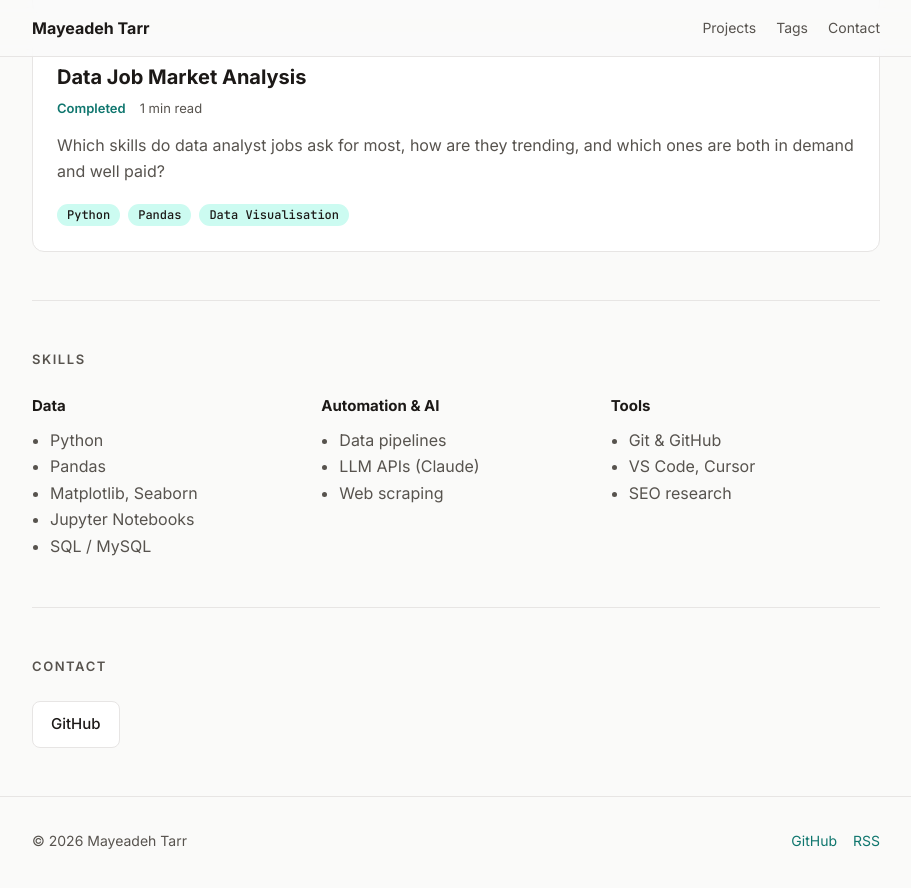
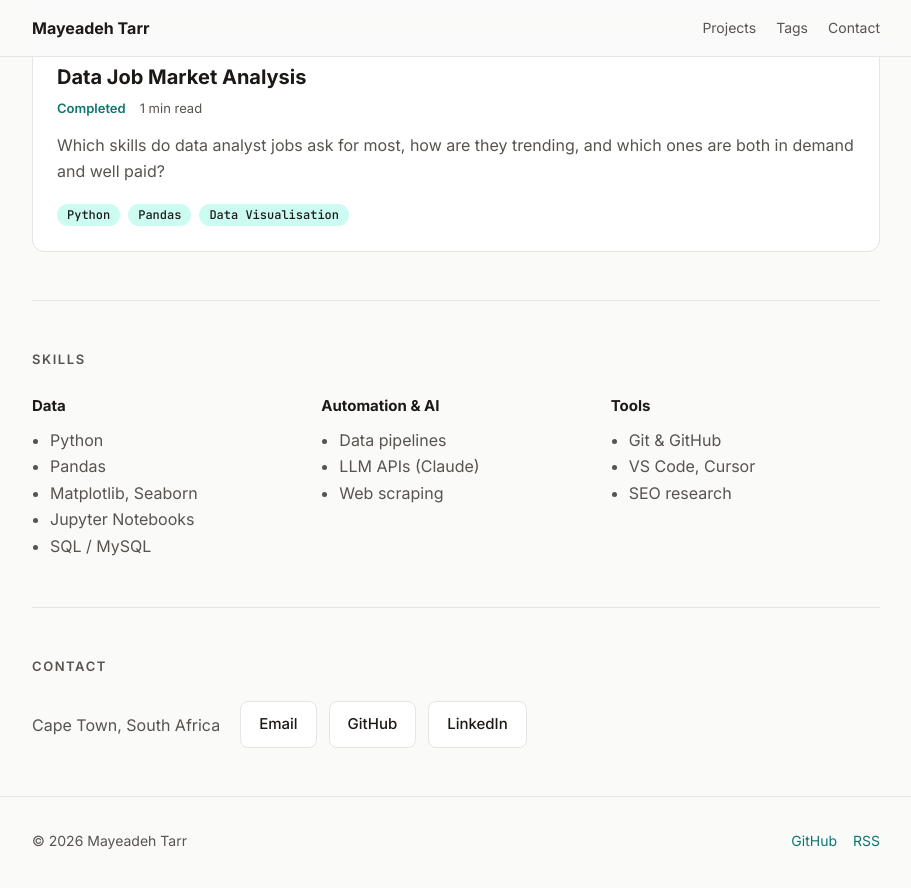
Before and after one commit to maytarr/maytarr.github.io, a Jekyll site: the page built from index.html, in a window 1280 px wide and 900 px high, scrolled down 1155 px. Shown: the top 888 px of the window, without its empty margins (184-1095 px from the left). Built offline with Jekyll 4.4.1, drawn with Linux system fonts in a browser that asks for light colours; part of the change alters nothing that is shown.

Commit message:
Add contact details: email, LinkedIn and location
Co-Authored-By: Claude Opus 5.5 <noreply@anthropic.com>
Claude-Session: https://claude.ai/code/session_01QLsifrNFFrY5b8uTe6h5Pd

```diff
--- a/_config.yml
+++ b/_config.yml
@@ -12,10 +12,10 @@ author:
   name: Mayeadeh Tarr
 
 # Contact details. Leave a value as "" to hide it on the site.
-location: ""          # e.g. "Cape Town, South Africa"
-email: ""             # e.g. "you@example.com"
+location: "Cape Town, South Africa"
+email: "tarrmaye@gmail.com"
 github: maytarr       # username only
-linkedin: ""          # username only, from linkedin.com/in/<username>
+linkedin: "mayeadeh-tarr"   # username only, from linkedin.com/in/<username>
 cv: ""                # path to a PDF, e.g. "/assets/cv.pdf"
 
 # Write-ups live in _projects/. Each file becomes a page at /projects/<filename>/.
@@ -51,6 +51,7 @@ social:
   name: Mayeadeh Tarr
   links:
     - https://github.com/maytarr
+    - https://www.linkedin.com/in/mayeadeh-tarr
 
 exclude:
   - README.md
```
